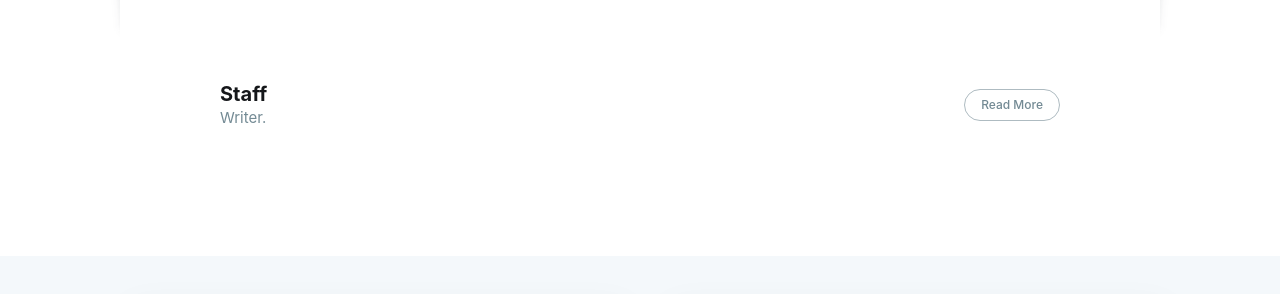
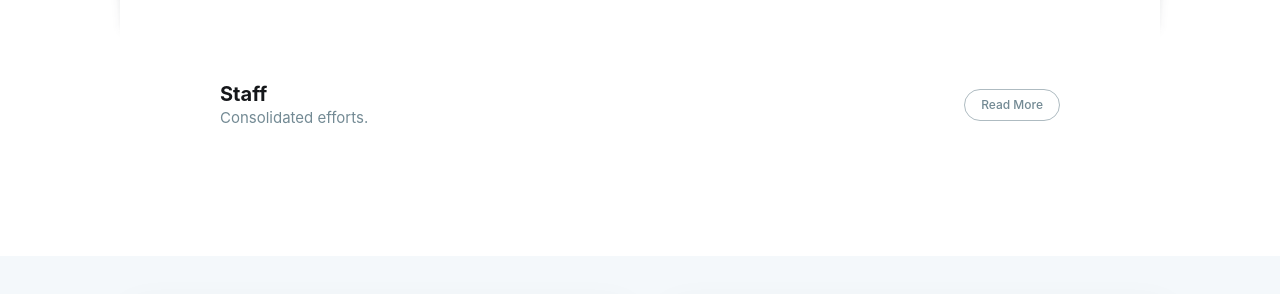
Before and after one commit to nhaglind/pharma-press, a Jekyll site: the page built from _posts/2018-02-13-testing-tags.md, in a window 1280 px wide. Shown: the part 1081-1375 px from the top of the page. Built offline with Jekyll 4.4.1, drawn with Linux system fonts in a browser that asks for light colours; nearby versions of some CDN libraries; a script that is not in the unit is left out; comment, search, counter and statistics services are not loaded.

Commit message:
add prod and src url

```diff
--- a/_config.yml
+++ b/_config.yml
@@ -2,7 +2,7 @@
 markdown: kramdown
 highlighter: rouge
 paginate: 100 # it will paginate after this number
-language: 'en-uk'
+language: 'en-us'
 
 # edit baseurl to simply '/' if using as your personal page (instead of a project page)
 baseurl: ""
@@ -14,8 +14,8 @@
 logo: # assets/images/pharma-press.png
 logo_dark: assets/images/favicon.png
 favicon: assets/images/favicon.png
-production_url: # https://spectrebrief.netlify.com/
-source_url: # https://github.com/nhaglind/spectre-brief
+production_url: https://spectrebrief.netlify.com/
+source_url: https://github.com/nhaglind/spectre-brief
 
 # Social info
 navigation: True # show the navbar links
--- a/_data/authors.yml
+++ b/_data/authors.yml
@@ -4,7 +4,7 @@
   location: #
   url_full: #
   url: #
-  bio: Writer.
+  bio: Consolidated efforts.
   picture: #
   facebook: False
   twitter: #
```
